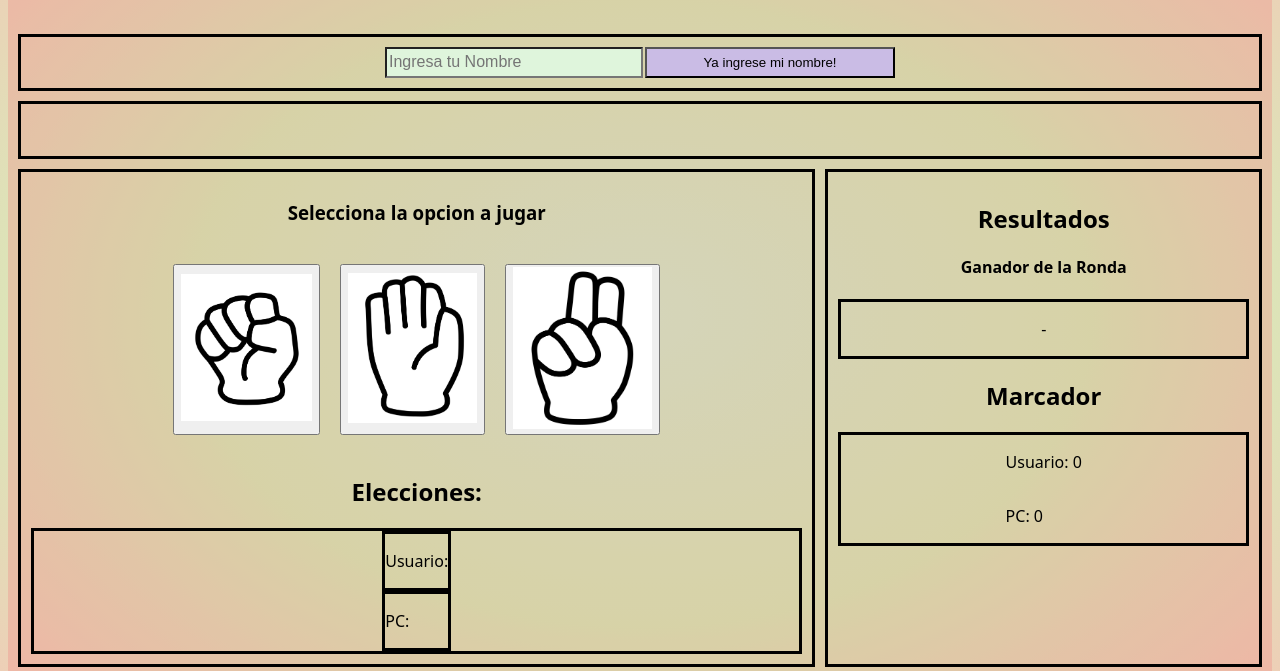
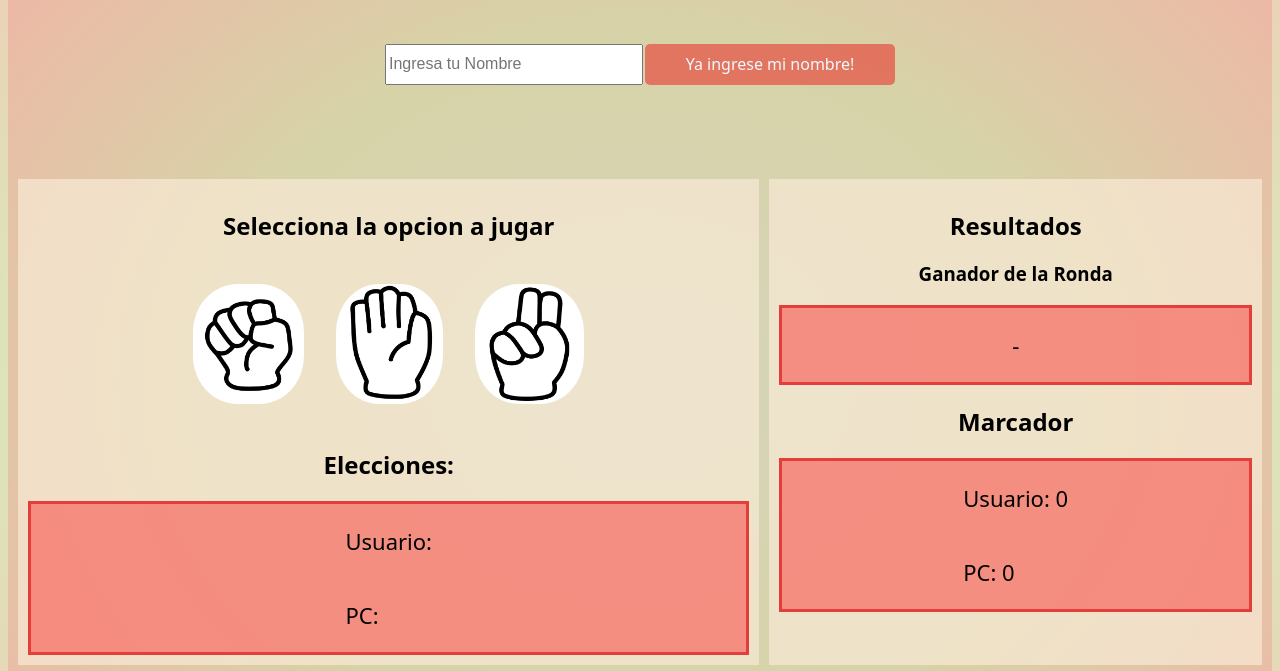
Before and after one commit to EstefyLuz/argentinaprograma2, a plain HTML site: page practico2/index.html in a window 1280 px wide. Shown: the part 129-800 px from the top of the page. Drawn offline with Linux system fonts and the light colour scheme.

Commit message:
ya casi terminado el css, principalmente falta readme y el tema del reset

```diff
--- a/practico2/index.html
+++ b/practico2/index.html
@@ -13,7 +13,7 @@
 
         <div class="conteiner1">
             <input type="text" id="nombre" placeholder="Ingresa tu Nombre">
-            <button id="buttonNombre">Ya ingrese mi nombre!</button>
+            <button id="buttonNombre"><span>Ya ingrese mi nombre!</span></button>
         </div>
 
         <div class="nombreMostrado">
@@ -21,11 +21,11 @@
         </div>
 
         <div class="conteiner2" id="seleccionarJugada">
-            <h3>Selecciona la opcion a jugar</h3>
+            <h2>Selecciona la opcion a jugar</h2>
                 <div class="button">
-                <button id="button1" data-eleccion="Piedra"><img src="imag/piedra.jpg" width="131"></button>
-                <button id="button2" data-eleccion="Papel"><img src="imag/papel.jpg" width="129"></button>
-                <button id="button3" data-eleccion="Tijeras"><img src="imag/tijeras.jpg" width="139"></button>
+                <button id="button1" data-eleccion="Piedra"><img src="imag/piedra.jpg" width="111"></button>
+                <button id="button2" data-eleccion="Papel"><img src="imag/papel.jpg" width="107"></button>
+                <button id="button3" data-eleccion="Tijeras"><img src="imag/tijeras.jpg" width="109"></button>
                 </div>
                 <h2>Elecciones:</h2>
             <div class="anotaciones">
@@ -40,7 +40,7 @@
 
         <div class="conteiner3" id="ronda">
             <h2>Resultados</h2>
-            <h4>Ganador de la Ronda</h4>
+            <h3>Ganador de la Ronda</h3>
             <div class="anotaciones">
             <p id="ganaRonda"> - </p> <!-- Párrafo para mostrar ganador de la ronda-->
             </div>
--- a/practico2/main.js
+++ b/practico2/main.js
@@ -63,7 +63,7 @@ function obtenerJugadaComputadora() {
 }
 
 function mostrarEleccion(usEleccion) {
-    eleccionUsuario.textContent = `${nombreInput}:` + `${usEleccion}`;
+    eleccionUsuario.textContent = `${nombreInput} elige: ` + `${usEleccion}`;
     const pcEleccion = obtenerJugadaComputadora();
     eleccionCompu.textContent = `La PC elige: ${pcEleccion}`;
 
--- a/practico2/style.css
+++ b/practico2/style.css
@@ -3,13 +3,14 @@ body{
     background-image: radial-gradient(rgba(149, 247, 172, 0.517),
     rgba(160, 241, 125, 0.539),rgba(237, 150, 121, 0.544)) ,
     url("imag/pngegg.png");
-    flex-wrap: wrap;
     align-items: flex-start;
     display:grid;
 
 }
 
 .pagina{
+    display: flex;
+    flex-wrap: wrap;
     display:grid;
     gap: 10px;
     padding: 10px;
@@ -17,7 +18,12 @@ body{
     padding-bottom: 15px;
     font-family:system-ui, -apple-system, BlinkMacSystemFont, 'Segoe UI', Roboto, Oxygen, Ubuntu, Cantarell, 'Open Sans', 'Helvetica Neue', sans-serif;
     grid-template-columns: (1fr 1fr);
+    padding-bottom:150px;
+    transition: background-color 2s;
+}
 
+.pagina:hover{
+    background-color: rgba(240, 128, 128, 0.515);
 }
 
 h1{
@@ -36,40 +42,48 @@ h1{
 
 .conteiner1, .nombreMostrado, .reiniciar{
     grid-column: 1/3;
-    border: solid;
     padding: 10px;
     gap: 2px;
     display: flex;
     justify-content: center;
 }
 #nombre{
-    height: 25px;
+    height: 35px;
     width: 250px;
     font-size: 100%;
     justify-content: center;
-    background-color:rgb(223, 245, 220);
 }
 
 #buttonNombre, #Reiniciar{
-    background-color:rgba(201, 186, 237, 0.897);
-    height: 31px;
+    background-color:rgba(234, 21, 21, 0.493);
+    color: aliceblue;
+    height: 41px;
     width: 250px;
+    font-family: system-ui, -apple-system, BlinkMacSystemFont, 'Segoe UI', Roboto, Oxygen, Ubuntu, Cantarell, 'Open Sans', 'Helvetica Neue', sans-serif;
+    font-size: medium;
+    font-weight: 200;
+    border: none;
+    cursor: pointer;
+    border-radius: 5px;
+    transition: background-color 2s;
+}
+#buttonNombre:hover, #Reiniciar:hover{
+    background-color: rgb(234, 21, 21);
+
 }
 
-#buttonNombre, #Reiniciar:hover{
-
-}
 .conteiner2{
     grid-column: 1/2;
-    border: solid;
     padding: 10px;
+    background-color: rgba(250, 235, 215, 0.688);
 
 }
 .conteiner3{
     grid-column: 2/2;
-    border: solid;
     padding: 10px;
+    background-color: rgba(250, 235, 215, 0.688);
 }
+
 .button{
     display:flex;
     gap: 20px;
@@ -86,8 +100,41 @@ h2, h3, h4{
     display: flex;
     justify-content: space-evenly;
     display:grid;
-    border:solid
+    background-color: rgba(248, 55, 55, 0.495);
+    border:solid;
+    border-color:rgba(223, 38, 38, 0.765);
 }
-.eleccionUs, .pcElije{
-    border:solid
+
+#button1, #button2, #button3{
+    border: none;
+    border-radius: 50px;
+    background-color:rgba(252, 252, 252, 0);
+    transition: all 0.2s;
+    padding-top: 0.4%;
+
 }
+#button1:hover, #button2:hover, #button3:hover{
+    cursor: pointer;
+    transform: scale(1.7);
+    background-color: rgba(243, 142, 0, 0.753);
+}
+
+img{
+    border-radius: 40%;
+    width: 100x;
+    height: 120px;
+}
+
+p{
+    font-size: 22px;
+}
+
+/*.cont{
+    background-color: rgba(238, 75, 75, 0.371);
+}*/
+
+/*.cont:hover{
+    border:solid;
+    border-color: rgba(238, 75, 75, 0.371);
+    transition: background-color 2s;
+}*/
```
Also changed, not shown: practico2/imag/pngwing.com.png (deleted).
